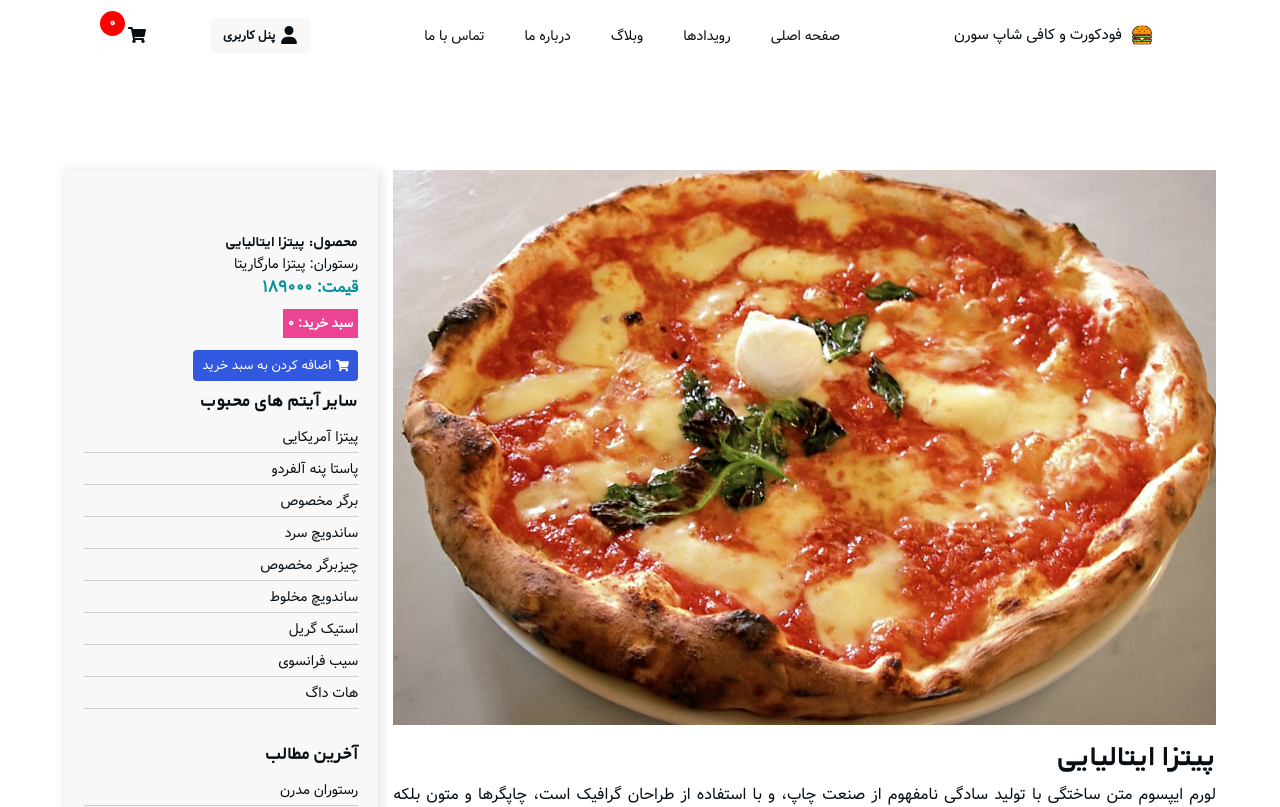
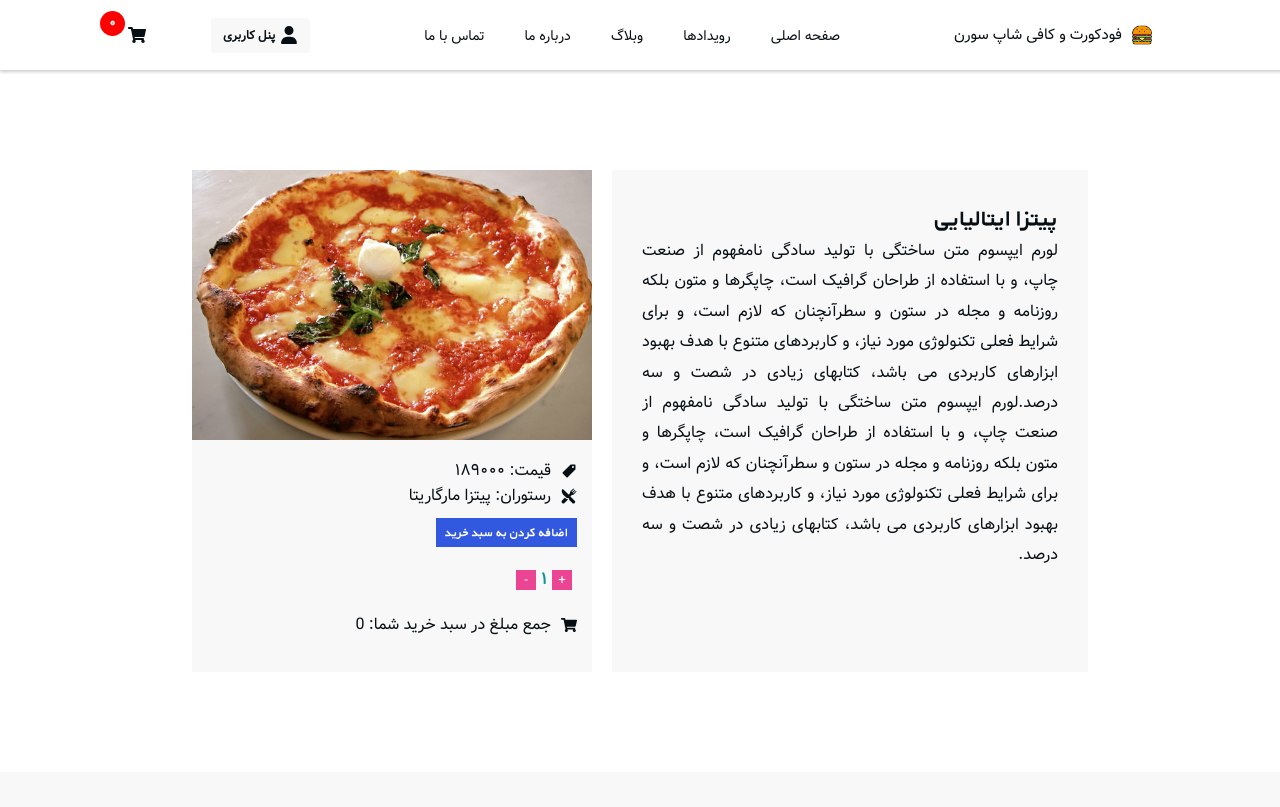
Before and after one commit to behnamhamidi1991/fastfood-fa, a React (Vite) app: page /production/1 in a window 1280 px wide. Shown: the top 807 px of the page. Built offline with nearby package versions, Linux system fonts and the light colour scheme.

Commit message:
SingleProduct

```diff
--- a/src/pages/Production/SingleProduction/SingleProduction.jsx
+++ b/src/pages/Production/SingleProduction/SingleProduction.jsx
@@ -1,16 +1,17 @@
 import React, { useEffect } from 'react';
 import { Link, useParams } from 'react-router-dom';
 import { food } from '../../../foodData';
-import Sidebar from '../../../components/shared/Sidebar/Sidebar';
 import './singleproduction.scss';
-import { blogPost } from '../../../data';
-import AddToCart from '../../../components/shared/AddToCart/AddToCart';
 import { useSelector, useDispatch } from 'react-redux';
 import {
   addItemToCart,
   selectTotal,
   selectCart,
 } from '../../../features/cartSlice/cartSlice';
+
+import { IoIosPricetag } from 'react-icons/io';
+import { IoRestaurant } from 'react-icons/io5';
+import { FaShoppingCart } from 'react-icons/fa';
 
 const SingleProduction = () => {
   const { id } = useParams();
@@ -33,59 +34,32 @@ const SingleProduction = () => {
   return (
     <div className="singleProduct">
       <div className="singleProduct-right">
-        <div className="singleProduct-image">
-          <img src={singleProduction.img} alt={singleProduction.title} />
-        </div>
-        <div className="singleProduct-content">
-          <h1>{singleProduction.title}</h1>
-          <p>{singleProduction.description}</p>
-        </div>
-        {/* COMMENTS */}
-        <div className="comments"></div>
-        {/* COMMENTS */}
+        <h3>{singleProduction.title}</h3>
+        <p>{singleProduction.description}</p>
       </div>
       <div className="singleProduct-left">
-        <div className="item-sidebar-info">
-          <div className="item-sidebar-info-top">
-            <h4>محصول: {singleProduction.title}</h4>
-            <p className="item-sidebar-info-restaurant">
-              رستوران: {singleProduction.restaurant}
-            </p>
-            <p className="item-sidebar-info-price">
-              قیمت: {singleProduction.price}
-            </p>
-            <Link to="/cart" className="sidebar-info-price-total">
-              سبد خرید: {total}
-            </Link>
-            <div onClick={() => handleAddToCart(singleProduction)}>
-              <AddToCart>اضافه کردن به سبد خرید</AddToCart>
-            </div>
-          </div>
+        <img src={singleProduction.img} alt={singleProduction.title} />
+        <div className="singleProduct-left-content">
+          <p className="singleProduct-left-content-price">
+            <IoIosPricetag className="singleProduct-left-content-icon" />
+            قیمت: {singleProduction.price}
+          </p>
+          <p className="singleProduct-left-content-restaurant">
+            <IoRestaurant className="singleProduct-left-content-icon" />
+            رستوران: {singleProduction.restaurant}
+          </p>
+          <button className="singleProduct-left-content-btn">
+            اضافه کردن به سبد خرید
+          </button>
         </div>
-        <div className="singleProduct-sidebar-header">
-          <ul>
-            <h3>سایر آیتم های محبوب</h3>
-            {filteredFood.map((item) => (
-              <li key={item.id}>
-                <Link className="production-sidebar-link" to="/">
-                  {item.title}
-                </Link>
-              </li>
-            ))}
-          </ul>
+        <div className="singleProduct-left-cart">
+          <button>+</button>
+          <span>1</span>
+          <button>-</button>
         </div>
-        {/* Test */}
-        <div className="singleProduct-sidebar-middle">
-          <ul>
-            <h3>آخرین مطالب</h3>
-            {blogPost.map((item) => (
-              <li key={item.id}>
-                <Link className="production-sidebar-link" to="/">
-                  {item.title}
-                </Link>
-              </li>
-            ))}
-          </ul>
+        <div className="singleProduct-left-total">
+          <FaShoppingCart className="singleProduct-left-cart-icon" />
+          <p>جمع مبلغ در سبد خرید شما: 0</p>
         </div>
       </div>
     </div>
--- a/src/pages/Production/SingleProduction/singleproduction.scss
+++ b/src/pages/Production/SingleProduction/singleproduction.scss
@@ -1,141 +1,73 @@
 .singleProduct {
-  background-color: var(--bg-color);
-  color: var(--text-color);
-  padding: 100px 5%;
   display: flex;
-  gap: 15px;
-
+  padding: 100px 15%;
+  gap: 20px;
   .singleProduct-right {
-    flex: 5;
-    .singleProduct-image {
-      img {
-        width: 100%;
-      }
-    }
-
-    h1 {
+    background-color: var(--post-color);
+    padding: 30px;
+    h3 {
       font-family: 'title';
+      font-size: 25px;
     }
     p {
+      line-height: 1.9;
       text-align: justify;
-      line-height: 2.1;
     }
   }
 
   .singleProduct-left {
-    flex: 1;
-    padding: 60px 20px;
     background-color: var(--post-color);
-    box-shadow: 2px 2px 10px 2px rgba(0, 0, 0, 0.1);
-    position: sticky;
-  }
+    padding-bottom: 25px;
+    img {
+      width: 400px;
+    }
 
-  .item-sidebar-info {
-    .item-sidebar-info-top {
-      h4 {
+    .singleProduct-left-content {
+      padding: 10px 15px;
+      .singleProduct-left-content-price {
+        display: flex;
+        align-items: center;
+        gap: 10px;
+        font-family: 'fanum';
+      }
+      .singleProduct-left-content-restaurant {
+        display: flex;
+        align-items: center;
+        gap: 10px;
+      }
+      .singleProduct-left-content-btn {
+        border: none;
+        padding: 5px 9px;
+        margin-top: 10px;
+        background-color: var(--primary-color);
+        color: #fff;
         font-family: 'title';
       }
-      .item-sidebar-info-restaurant {
-        font-size: 14px;
+    }
+
+    .singleProduct-left-cart {
+      padding: 10px 15px;
+
+      button {
+        border: none;
+        width: 20px;
+        height: 20px;
+        background-color: var(--secondary-color);
+        color: #fff;
+        margin: 0 5px;
       }
-      .item-sidebar-info-price {
+      span {
         font-family: 'fanum';
         font-weight: 900;
         color: var(--green-color);
-        margin-bottom: 10px;
-      }
-      .sidebar-info-price-total {
-        font-family: 'fanum';
-        font-weight: 900;
-        color: #fff;
-        font-size: 13px;
-        padding: 4px 5px;
-        background-color: var(--secondary-color);
-        margin-bottom: 10px;
-      }
-      button {
-        border: none;
-        margin: 5px 0;
-        padding: 5px 9px;
-        cursor: pointer;
-        margin-top: 15px;
       }
     }
-  }
 
-  .singleProduct-sidebar-header {
-    h3 {
-      font-family: 'title';
-      font-size: 20px;
-      margin-bottom: 10px;
-    }
-    li {
-      padding-bottom: 3px;
-      margin-top: 3px;
-      cursor: pointer;
-      border-bottom: 1px solid rgb(205, 205, 205);
-    }
-    .production-sidebar-link {
-      text-decoration: none;
-      color: var(--text-color);
-      font-size: 14px;
-    }
-
-    margin-bottom: 30px;
-  }
-
-  .singleProduct-sidebar-middle {
-    h3 {
-      font-family: 'title';
-      font-size: 20px;
-      margin-bottom: 10px;
-    }
-    li {
-      padding-bottom: 3px;
-      margin-top: 3px;
-      cursor: pointer;
-      border-bottom: 1px solid rgb(205, 205, 205);
-    }
-    .production-sidebar-link {
-      text-decoration: none;
-      color: var(--text-color);
-      font-size: 14px;
+    .singleProduct-left-total {
+      display: flex;
+      align-items: center;
+      gap: 10px;
+      padding: 10px 15px;
     }
   }
 }
-
-@media screen and (max-width: 1430px) {
-  .singleProduct {
-    background-color: var(--bg-color);
-    color: var(--text-color);
-    padding: 100px 5%;
-    display: flex;
-    gap: 15px;
-
-    .singleProduct-right {
-      flex: 3;
-    }
-
-    .singleProduct-left {
-      flex: 1;
-    }
-  }
-}
-
-@media screen and (max-width: 1004px) {
-  .singleProduct {
-    .singleProduct-right {
-      flex: 2;
-    }
-
-    .singleProduct-left {
-      flex: 1;
-    }
-  }
-}
-
-@media screen and (max-width: 890px) {
-  .singleProduct {
-    flex-direction: column;
-  }
-}
```
